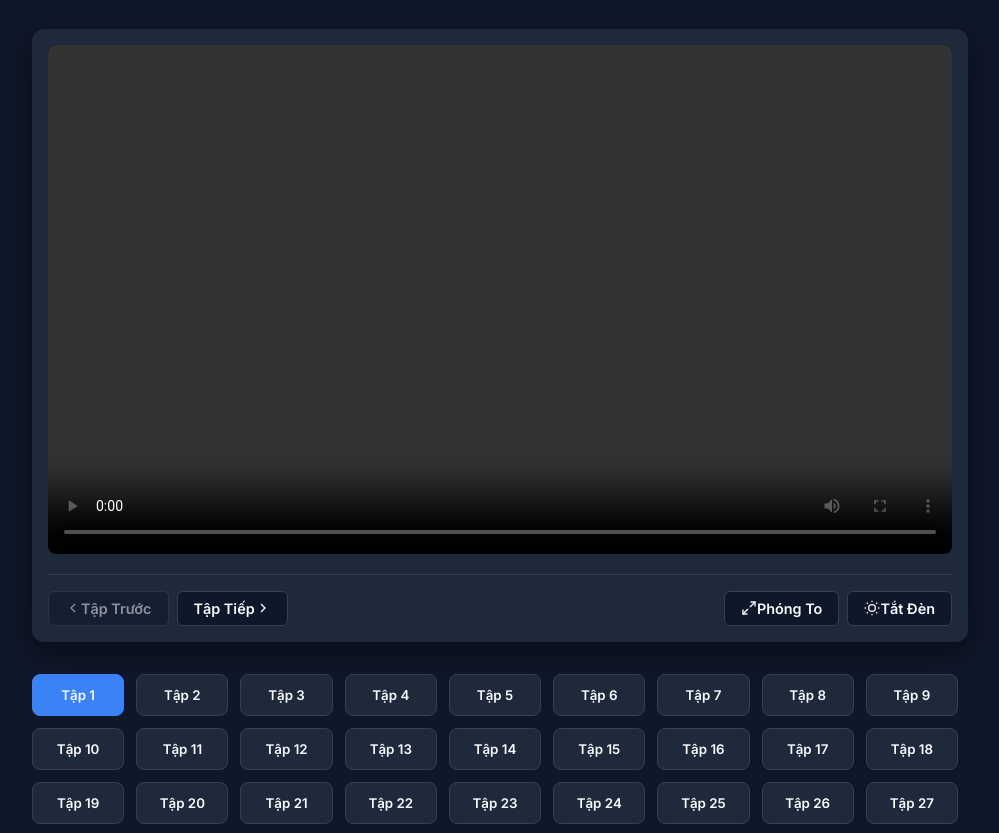
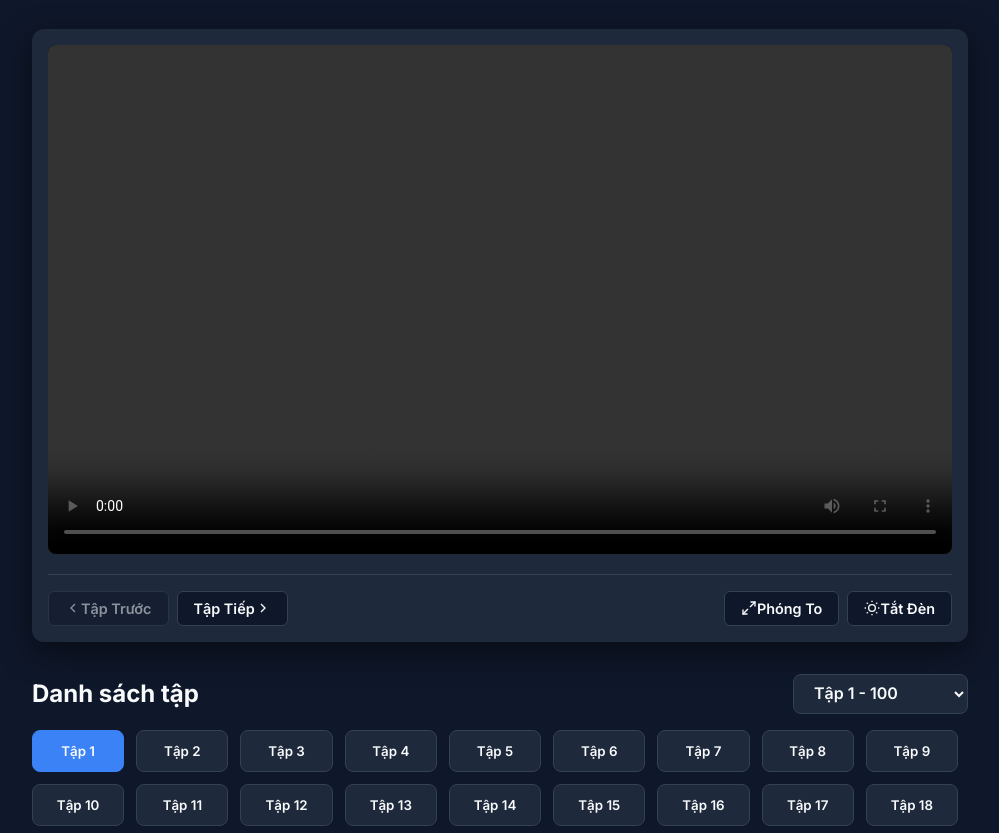
Before and after one commit to Danh164/conan-stream, a website: page public/index.html in a window 1280 px wide. Shown: the part 113-946 px from the top of the page, without its empty margins (140-1139 px from the left). Drawn offline with nearby package versions, Linux system fonts and the light colour scheme; no server answers.

Commit message:
feat: add theater mode, next/prev controls, and episode pagination

```diff
--- a/public/app.js
+++ b/public/app.js
@@ -1,4 +1,5 @@
 const container = document.getElementById('episodes');
+const groupSelect = document.getElementById('episode-group-select');
 const video = document.getElementById('video');
 const overlay = document.getElementById('next-ep-overlay');
 const countdownSpan = document.getElementById('countdown');
@@ -16,11 +17,44 @@ let hls;
 let activeBtn = null;
 let currentEp = 1;
 
+const TOTAL_EPISODES = 1072;
+const GROUP_SIZE = 100;
+
+if (groupSelect) {
+  for (let i = 0; i < Math.ceil(TOTAL_EPISODES / GROUP_SIZE); i++) {
+    const start = i * GROUP_SIZE + 1;
+    const end = Math.min((i + 1) * GROUP_SIZE, TOTAL_EPISODES);
+    const option = document.createElement('option');
+    option.value = i;
+    option.innerText = `Tập ${start} - ${end}`;
+    groupSelect.appendChild(option);
+  }
+
+  groupSelect.addEventListener('change', (e) => {
+    showGroup(parseInt(e.target.value));
+  });
+}
+
+function showGroup(groupIndex) {
+  const buttons = document.querySelectorAll('.episode-btn');
+  buttons.forEach(btn => {
+    if (parseInt(btn.dataset.group) === groupIndex) {
+      btn.style.display = 'block';
+    } else {
+      btn.style.display = 'none';
+    }
+  });
+  if (groupSelect) {
+    groupSelect.value = groupIndex;
+  }
+}
+
 const fragment = document.createDocumentFragment();
-for (let i = 1; i <= 1072; i++) {
+for (let i = 1; i <= TOTAL_EPISODES; i++) {
   const btn = document.createElement('button');
   btn.innerText = 'Tập ' + i;
   btn.className = 'episode-btn';
+  btn.dataset.group = Math.floor((i - 1) / GROUP_SIZE);
   btn.onclick = () => {
     loadVideo(i, btn);
   };
@@ -32,6 +66,9 @@ for (let i = 1; i <= 1072; i++) {
   }
 }
 container.appendChild(fragment);
+
+// Init first group
+showGroup(0);
 
 async function loadVideo(ep, btn) {
   try {
@@ -129,7 +166,12 @@ playNextBtn.addEventListener('click', playNextEpisode);
 
 function updateToolbar() {
   if (prevBtnEl) prevBtnEl.disabled = currentEp <= 1;
-  if (nextBtnEl) nextBtnEl.disabled = currentEp >= 1072;
+  if (nextBtnEl) nextBtnEl.disabled = currentEp >= TOTAL_EPISODES;
+
+  const targetGroup = Math.floor((currentEp - 1) / GROUP_SIZE);
+  if (groupSelect && parseInt(groupSelect.value) !== targetGroup) {
+    showGroup(targetGroup);
+  }
 }
 
 if (prevBtnEl) {
--- a/public/index.html
+++ b/public/index.html
@@ -46,7 +46,10 @@
         </div>
       </div>
     </div>
-
+    <div class="episodes-header">
+      <h2>Danh sách tập</h2>
+      <select id="episode-group-select" class="group-select"></select>
+    </div>
     <div id="episodes" class="episodes-grid"></div>
   </div>
 
--- a/public/style.css
+++ b/public/style.css
@@ -293,3 +293,41 @@ body.theater-mode .episodes-grid {
   margin: 1rem auto 2rem auto;
   padding: 0 2rem;
 }
+
+/* Episodes Header & Select */
+.episodes-header {
+  display: flex;
+  justify-content: space-between;
+  align-items: center;
+  margin-bottom: 1rem;
+}
+
+.episodes-header h2 {
+  font-size: 1.5rem;
+  margin: 0;
+  color: var(--text-main);
+}
+
+.group-select {
+  background-color: var(--surface-color);
+  color: var(--text-main);
+  border: 1px solid #334155;
+  padding: 0.5rem 1rem;
+  border-radius: 8px;
+  font-family: 'Inter', sans-serif;
+  font-size: 1rem;
+  font-weight: 600;
+  outline: none;
+  cursor: pointer;
+}
+
+.group-select:focus {
+  border-color: var(--primary-color);
+  box-shadow: 0 0 0 2px rgba(59, 130, 246, 0.3);
+}
+
+body.theater-mode .episodes-header {
+  max-width: 1200px;
+  margin: 1rem auto;
+  padding: 0 2rem;
+}
```
